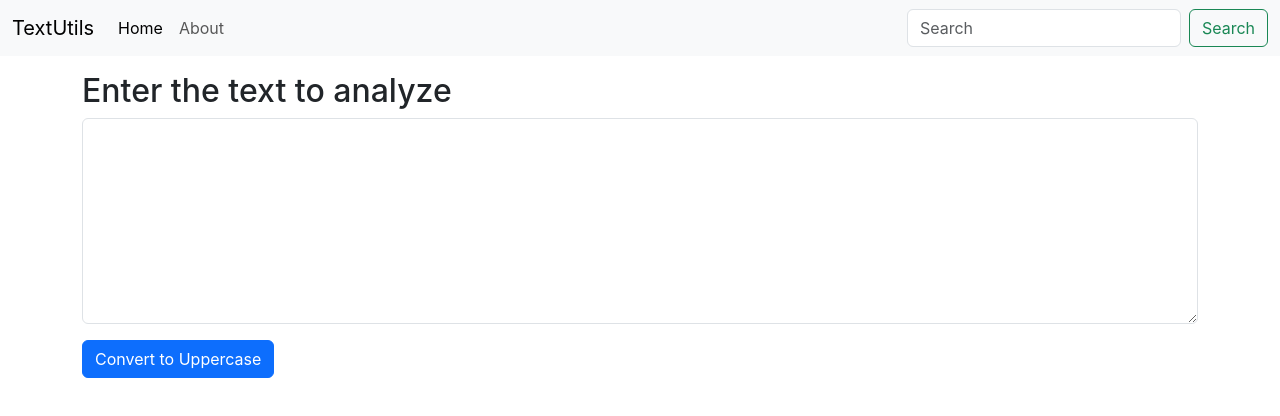
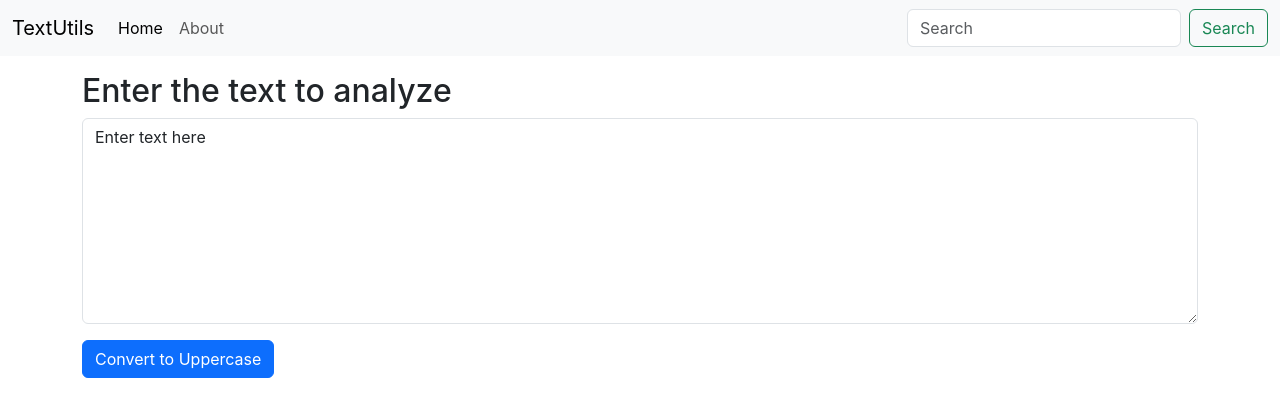
Before and after one commit to Abhiiydv/ReactBasics, a React (Create React App) app: page / in a window 1280 px wide. Shown: the top 416 px of the page. Built offline with nearby package versions, Linux system fonts and the light colour scheme.

Commit message:
used setState and handled event to change text to Uppercase from input field

```diff
--- a/src/components/TextForm.js
+++ b/src/components/TextForm.js
@@ -1,13 +1,26 @@
-import React from 'react'
+import React, { useState } from 'react'
 
 export default function TextForm(props) {
+
+    const handleUpClick = () => {
+        let newText = text.toUpperCase();
+        setText(newText);
+    }
+    const handleOnChange = (event) => {
+        setText(event.target.value);
+
+    }
+    const [text, setText] = useState('Enter text here');
+    // text="new text"; wrong way to update text//
+    // setText("new updated text") correct way//
+
     return (
         <div>
             <h2>{props.heading}</h2>
             <div className="mb-3">
-                <textarea className="form-control" id="myBox" rows="8"></textarea>
+                <textarea className="form-control" value={text} onChange={handleOnChange} id="myBox" rows="8"></textarea>
             </div>
-            <button className="btn btn-primary">Convert to Uppercase</button>
+            <button className="btn btn-primary" onClick={handleUpClick}>Convert to Uppercase</button>
         </div>
     )
 }
```
